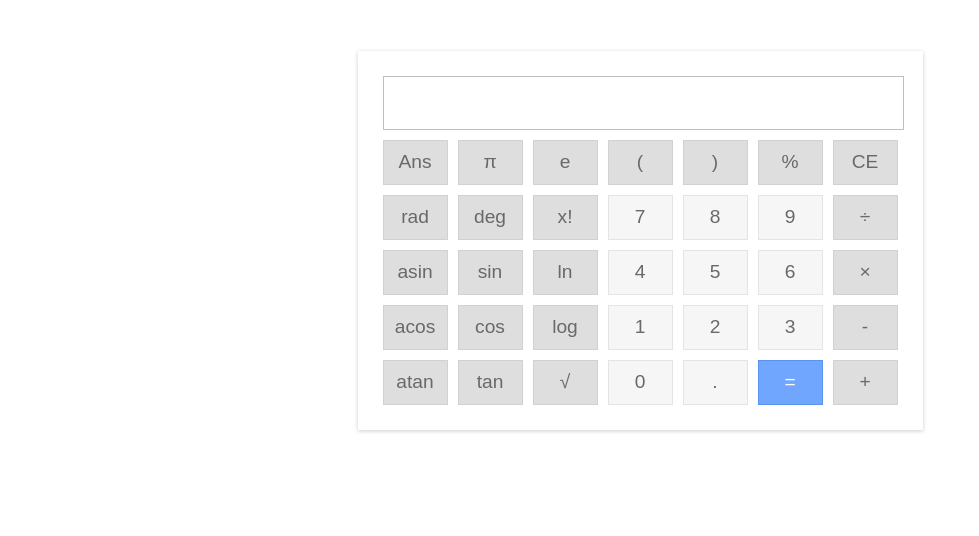
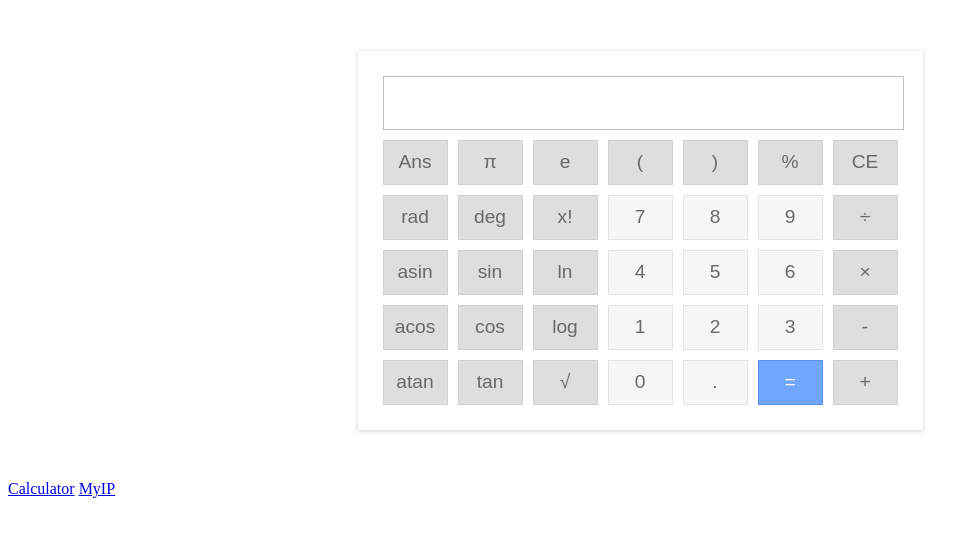
Before and after one commit to Pruthvishsingh/myip, a plain HTML site: page index.html in a window 1280 px wide. Shown: the whole page, without its empty margins (0-979 px from the left). Drawn offline with Linux system fonts and the light colour scheme.

Commit message:
Update index.html

```diff
--- a/index.html
+++ b/index.html
@@ -206,5 +206,8 @@ input[name=operator] {
         </table>
 </div></div>
 
+  <a href="https://www.myip.ooo/p/calculator/">Calculator</a>
+  <a href="https://www.myip.ooo/">MyIP</a>
+
 </body>
 </html>
```
